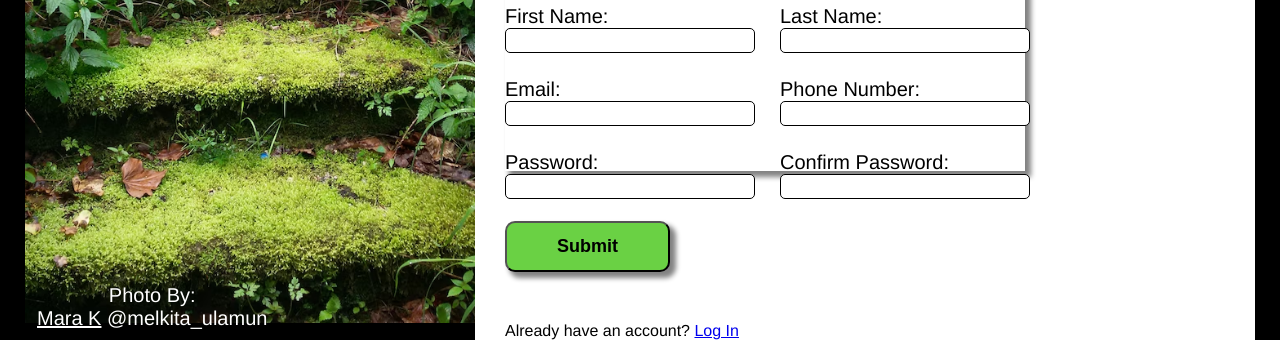
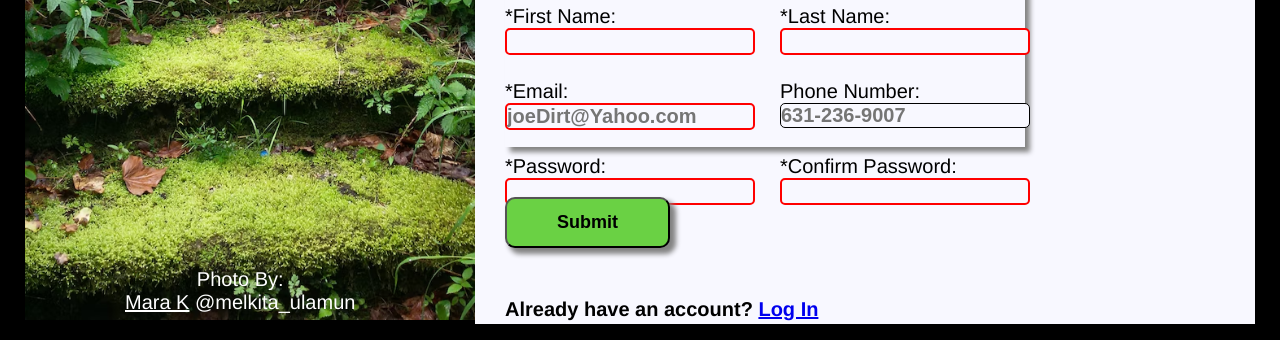
Before and after one commit to ToshiroR/Odin-Forms, a plain HTML site: page index.html in a window 1280 px wide. Shown: the part 477-817 px from the top of the page. Drawn offline with Linux system fonts and the light colour scheme.

Commit message:
project done

```diff
--- a/index.html
+++ b/index.html
@@ -15,7 +15,7 @@
 
     <div class="banner">
       <img src="images/download-t.svg" alt="letter-t" class="letter-t">
-      <p class="banner-text">Tosh Con</p>
+      <p class="banner-text">Tosh Confrence</p>
     </div>
 
     <div class="credit">
@@ -41,38 +41,38 @@
             <div class="form-inputs">
 
               <div class="first-container">
-                <label for="first" id="first">First Name:
+                <label for="first" id="first">*First Name:
                   <input type="text" id="first" required>
                 </label>
               </div>
 
               <div class="last-container">
-                <label for="last" id="last">Last Name:
+                <label for="last" id="last">*Last Name:
                   <input type="text" id="last" required>
                 </label>
               </div>
 
               <div class="email-container">
-                <label for="email" id="email">Email:
-                  <input type="email" id="email" required>
+                <label for="email" id="email">*Email:
+                  <input type="email" id="email"  placeholder= 'joeDirt@Yahoo.com' required>
                 </label>
               </div>
 
               <div class="phone-container">
                 <label for="phone" id="phone">Phone Number:
-                  <input type="number" id="phone">
+                  <input type="text" id="phone" placeholder='631-236-9007'pattern="[0-9]{7,12}">
                 </label>
               </div>
 
               <div class="pass-container">
-                <label for="password" id="password">Password:
-                  <input type="password" id="password" required>
+                <label for="password" id="password">*Password:
+                  <input type="password" id="password" pattern="[a-z]{4,12}" required>
                 </label>
               </div>
 
               <div class="con-pass-container">
-                <label for="con-password" id="con-password">Confirm Password:
-                  <input type="password" id="con-password" required>
+                <label for="con-password" id="con-password">*Confirm Password:
+                  <input type="password" id="con-password" pattern="[a-z]{4,12}" required>
                 </label>
               </div>
             </div>
@@ -81,9 +81,10 @@
 
       <div class="btn">
             <button type="submit"  class="submit">Submit</button>
+
           </div>
 
-          <div>
+          <div class="login">
             <p>Already have an account? <a href="http://">Log In</a></p>
           </div>
           </form>
--- a/styles.css
+++ b/styles.css
@@ -27,16 +27,15 @@ body {
   display: flex;
 }
 
-
-
 .image-container {
   position: relative;
   text-align: center;
   color: rgb(255, 255, 255)
 }
+
 .garden-stair {
  object-fit: cover;
- height: 100vh;
+ height: 99.6vh;
  width: 450px;
 
 }
@@ -44,7 +43,7 @@ body {
 .credit {
   position: absolute;
   bottom: 10px;
-  left: 12px;
+  left: 100px;
   font-size: 20px;
 
 }
@@ -87,11 +86,11 @@ body {
 }
 
 .form-container {
-  height: 30vh;
+  height: 27vh;
   width: 65vh;
   text-align: start;
   font-size: 20px;
-  box-shadow: 5px 5px 5px 1px rgb(131, 131, 131);
+  box-shadow: 5px 5px 5px 0 rgb(131, 131, 131);
 
 }
 
@@ -118,16 +117,29 @@ input {
   width: 250px;
   border-radius: 5px;
   border: 1px solid black;
+  background-color: ghostwhite;
+  font-weight: bold;
 
 }
 
-input::after {
-  border: 1px solid green;
+
+input:required:valid {
+  border: 1px solid #6ad144;
+}
+
+input:required:invalid {
+  border: 2px solid red;
+}
+
+input:focus {
+  background-color: rgb(214, 214, 214);
+  font-size: 19px;
+
 }
 
 .form-text {
   padding-left: 30px;
-  background-color: white;
+  background-color: ghostwhite;
 }
 
 .btn {
@@ -143,3 +155,8 @@ input::after {
   border-radius: 10px;
   box-shadow: 5px 5px 5px 1px rgb(131, 131, 131);
 }
+
+.login {
+  font-size: 20px;
+  font-weight: bold;
+}
```
